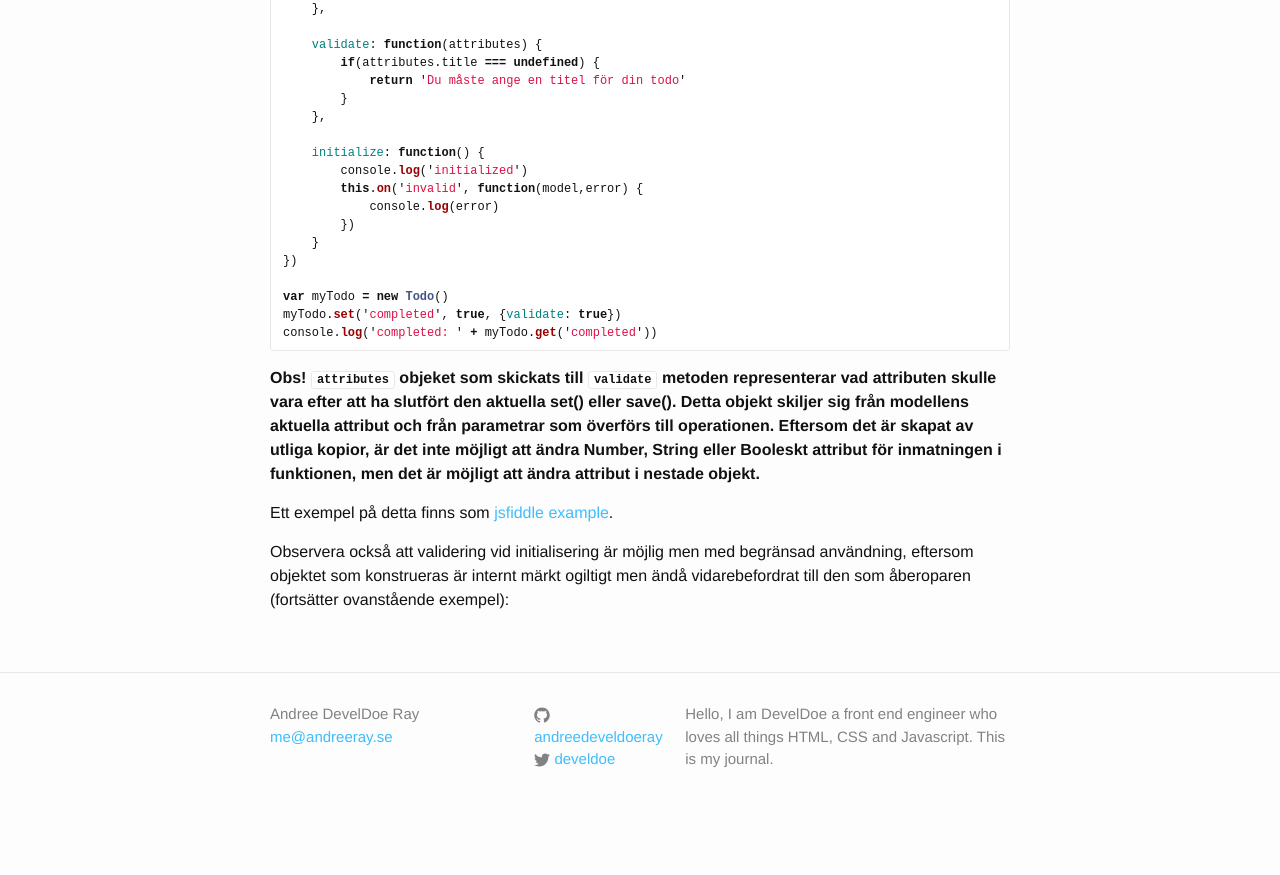
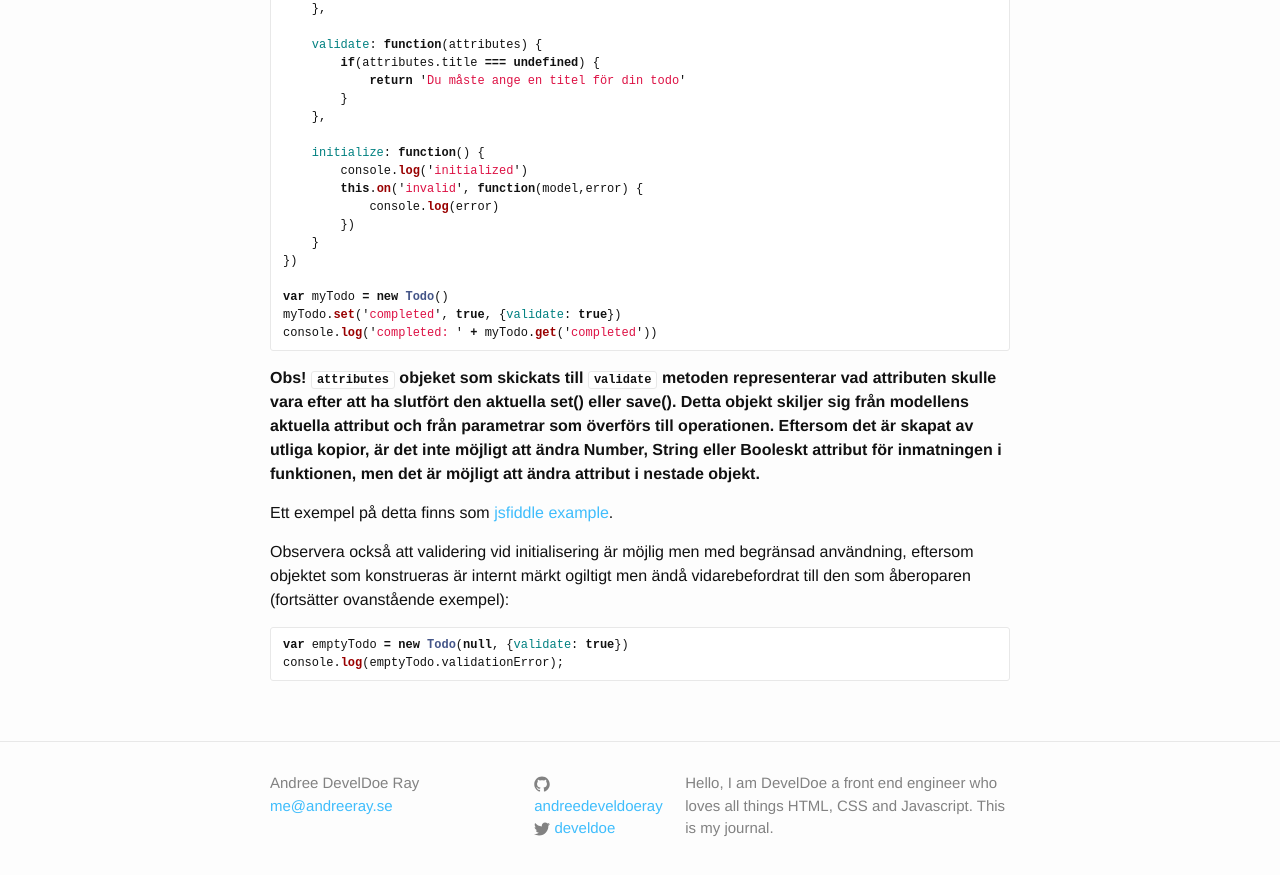
Before and after one commit to develdoe/develdoe.github.io, a Jekyll site: the page built from _posts/2017-10-30-backbonejs-basics.md, in a window 1280 px wide and 900 px high, scrolled down 6689 px. Shown: the top 875 px of the window. Built offline with Jekyll 4.4.1, drawn with Linux system fonts in a browser that asks for light colours; before the commit the page ends 7520 px from its top, so only the background shows below that.

Commit message:
Update 2017-10-30-backbonejs-basics.md

````diff
--- a/_posts/2017-10-30-backbonejs-basics.md
+++ b/_posts/2017-10-30-backbonejs-basics.md
@@ -323,3 +323,8 @@ console.log('completed: ' + myTodo.get('completed'))
 Ett exempel på detta finns som [jsfiddle example](http://jsfiddle.net/2NdDY/270/).
 
 Observera också att validering vid initialisering är möjlig men med begränsad användning, eftersom objektet som konstrueras är internt märkt ogiltigt men ändå vidarebefordrat till den som åberoparen (fortsätter ovanstående exempel):
+
+```js
+var emptyTodo = new Todo(null, {validate: true})
+console.log(emptyTodo.validationError);
+```
````
